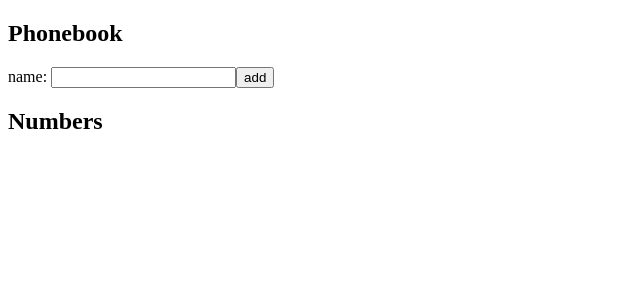
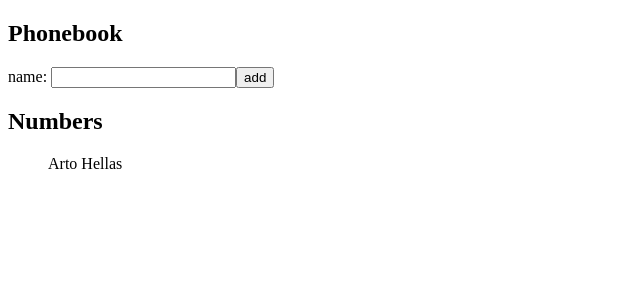
Before and after one commit to ckapak/fullstack-part0, a React (Create React App) app in the folder part2/phonebook/: page / in a window 1280 px wide. Shown: the top 300 px of the page, without its empty margins (0-640 px from the left). Built offline with nearby package versions, Linux system fonts and the light colour scheme.

Commit message:
up to 2.7 completed

```diff
--- a/part2/phonebook/src/App.js
+++ b/part2/phonebook/src/App.js
@@ -10,7 +10,7 @@ const App = () => {
     e.preventDefault()
     // console.log('button clicked', e.target)
     const personObject = {
-      content: newName,
+      name: newName,
       id: persons.length + 1,
     }
     setPersons(persons.concat(personObject))
@@ -22,6 +22,9 @@ const App = () => {
     setNewName(e.target.value)
   }
 
+  if (persons.some(e => e.name === newName)) {
+    alert(`${newName} is already added to phonebook.`)
+  }
 
   return (
     <div>
@@ -38,7 +41,7 @@ const App = () => {
       <ul>
         {persons.map(person =>
           <div key={person.id} >
-            {person.content} </ div>
+            {person.name} </ div>
         )}
       </ul>
     </div>
```
